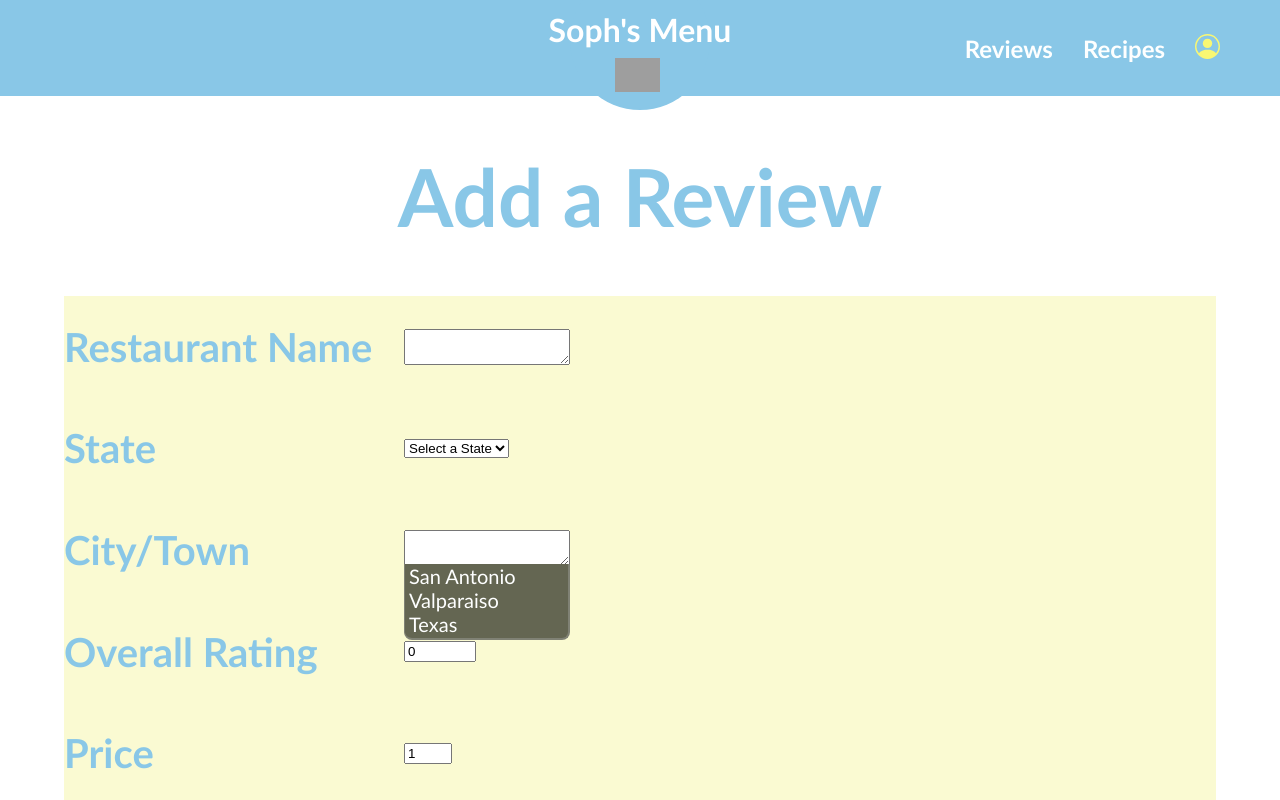
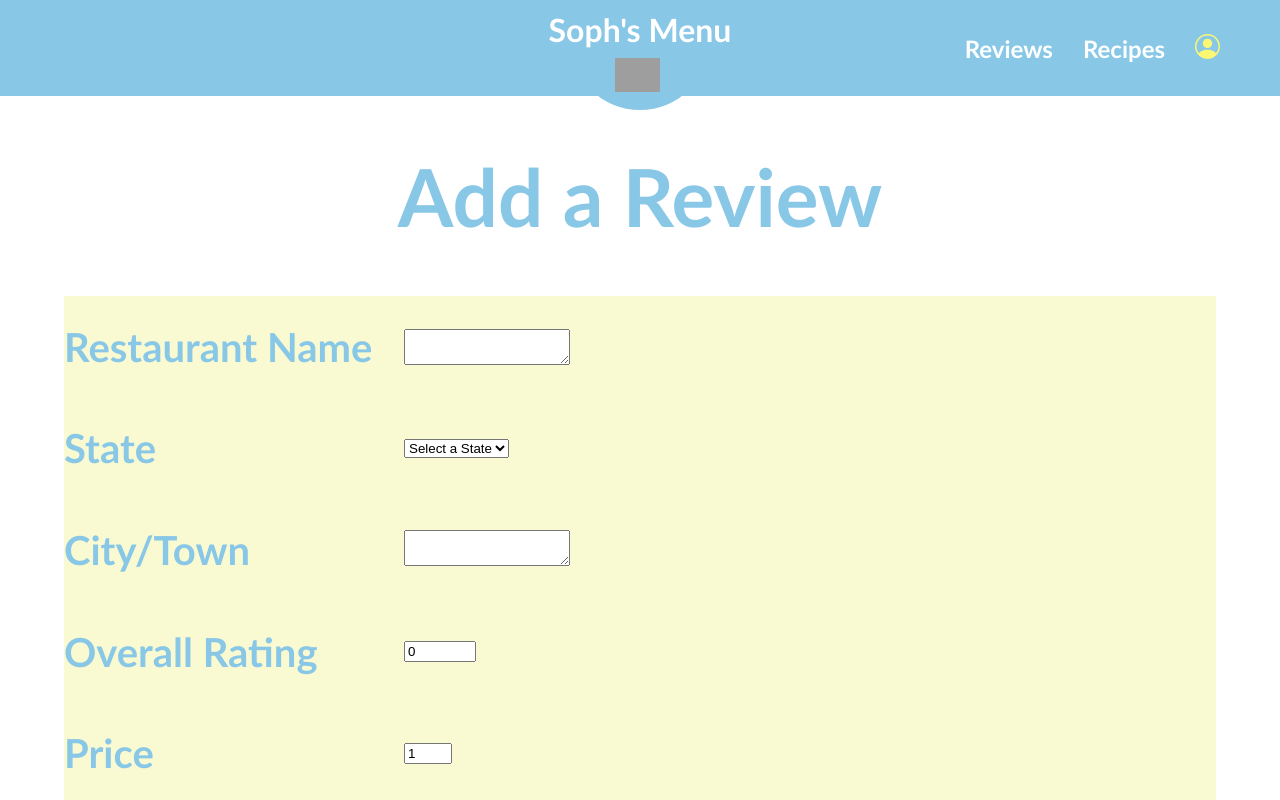
Before and after one commit to Smadden00/sophs-next-app, a Next.js app: page /reviews/addReview in a window 1280 px wide. Shown: the top 800 px of the page. Built offline with nearby package versions, Linux system fonts and the light colour scheme; grey boxes are pictures that could not be loaded.

Commit message:
feat/location functionality

```diff
--- a/components/dynamicImage.module.css
+++ b/components/dynamicImage.module.css
@@ -134,4 +134,5 @@
   height: 250px;
   width: auto;
   position: relative;
+  cursor: pointer;
 }
--- a/components/requests/sendReview.js
+++ b/components/requests/sendReview.js
@@ -1,20 +1,13 @@
 import HasSingleQuote from "../functions/hasSingleQuote";
+import SendReviewSafetyChecks from "../safetyChecks/sendReviewSafetyChecks";
 
-export default async function SendReview(router, restaurantName, overallRating, price, taste, experience, description) {
+export default async function SendReview(router, restaurantName, overallRating, price, taste, experience, description, state, city, cities) {
         try {
-            //perform initial safety checks on the data that the client gave
-            if(
-                restaurantName.trim() == '' &&
-                !(overallRating >= 0 && overallRating <= 10) &&
-                !(price >= 1 && price <= 4) &&
-                !(taste >= 0 && taste <= 10) &&
-                (!experience >= 0 && experience <= 10) &&
-                description.trim() == '' &&
-                HasSingleQuote(restaurantName) &&
-                HasSingleQuote(description)
-            ){
-                throw new Error('There is an error in the data that you input.')
+            const safetyResponse = SendReviewSafetyChecks(restaurantName, overallRating, price, taste, experience, description, city, cities);
+            if (safetyResponse != "No errors"){
+                throw new Error(safetyResponse)
             }
+
             const response = await fetch('/api/reviews', {
                 method: 'PUT',
                 body: JSON.stringify({
@@ -24,6 +17,8 @@ export default async function SendReview(router, restaurantName, overallRating,
                     taste: taste,
                     experience: experience,
                     description: description,
+                    city: city,
+                    state_code: state,
                     user_id_submitted: 1,
                     soph_submitted: false
                 })
--- a/components/reviewCard.module.css
+++ b/components/reviewCard.module.css
@@ -4,6 +4,7 @@
   width: 260px;
   background-color: var(--color7);
   box-shadow: 6px 6px 16px 0 rgba(0, 0, 0, 0.2);
+  cursor: pointer;
 }
 
 .reviewCardContainerHover{
--- /dev/null
+++ b/components/safetyChecks/sendReviewSafetyChecks.js
@@ -0,0 +1,26 @@
+import HasSingleQuote from "../functions/hasSingleQuote";
+
+export default function SendReviewSafetyChecks(restaurantName, overallRating, price, taste, experience, description, city, cities) {
+        //perform initial safety checks on the data that the client gave
+        if( !cities.includes(city) ){
+            return 'There is an error in the restaurant city. The city that is input is not in the list of cities.'
+        }else if( restaurantName.trim() == '' ){
+            return 'There is an error in the restaurant name. There must be a restaurant name.'
+        }else if( !(overallRating >= 0 && overallRating <= 10) ){
+            return 'There is an error in overall rating. The value must be between 0 and 10.'
+        }else if( !(price >= 1 && price <= 4) ){
+            return 'There is an error in price. The value must be between 1 and 4, inclusive.'
+        }else if( !(taste >= 0 && taste <= 10)){
+            return 'There is an error in taste. The value must be between 0 and 10.'
+        }else if( !(experience >= 0 && experience <= 10) ){
+            return 'There is an error in experience. The value must be between 0 and 10.'
+        }else if( description.trim() == '' ){
+            return 'There is an error in the description. You must input a value in description.'
+        }else if( HasSingleQuote(restaurantName) ){
+            return 'There is an error in the restaurant name. It cannot have any single quotes.'
+        }else if( HasSingleQuote(description) ){
+            return 'There is an error in the description. It cannot have any apostrophes or single quotes.'
+        } else {
+            return 'No errors'
+        }
+    };
--- a/components/searchCities.js
+++ b/components/searchCities.js
@@ -1,26 +1,27 @@
 import styles from "../pages/reviews/addReview/addReview.module.css"
-import { useState } from "react"
+import { useState, useEffect } from "react"
 import SearchCityOption from "./searchCityOption";
 
-export default function SearchCities({cities, value, callback}) {
+export default function SearchCities({cities, currCityVal, currCityValCallback}) {
 
-    const [searching, setSearching] = useState(true);
     const [optionHover, setOptionHover] = useState(false);
+    const [currentlySearching, setCurrentlySearching] = useState(true);
 
-    const cityOptions = ['San Antonio', 'Valparaiso', 'Texas']
-    const cityOptionDivs = cityOptions.map((city)=> {
+    const filteredCities = cities.filter((indivCityInList) => indivCityInList.toLowerCase().includes(currCityVal.toLowerCase()));
+    const cityOptionDivs = filteredCities.map((filteredCity)=> {
         return (
-            <SearchCityOption city={city} callback={callback} />
+            <SearchCityOption city={filteredCity} currCityValCallback={currCityValCallback} searchingCallback={setCurrentlySearching} key={filteredCity}/>
         )});
 
+    useEffect(() => {
+        setCurrentlySearching(true);
+      },[currCityVal]);
 
-    const citiesListDropdown = searching
-        ? (
+    const citiesListDropdown = (
             <div className={styles.citiesSearchDropdown}>
                 {cityOptionDivs}
             </div>
-          )
-        : undefined;
+          );
 
 
   return (
@@ -29,10 +30,10 @@ export default function SearchCities({cities, value, callback}) {
         <div className={styles.citySearchContainer}>
             <textarea
                 id="Cities"
-                value={value}
-                onChange={(e)=> callback(e.target.value)}
+                value={currCityVal}
+                onChange={(e)=> currCityValCallback(e.target.value)}
             />
-            {citiesListDropdown}
+            {currCityVal && currCityVal.length>1 && currentlySearching ? citiesListDropdown : undefined}
         </div>
     </div>
 )}
--- a/components/searchCityOption.js
+++ b/components/searchCityOption.js
@@ -1,14 +1,17 @@
 import styles from "../pages/reviews/addReview/addReview.module.css"
 import { useState } from "react"
 
-export default function SearchCityOption({city, callback}) {
+export default function SearchCityOption({city, currCityValCallback, searchingCallback}) {
 
     const [optionHover, setOptionHover] = useState(false);
 
   return (
     <div
         className={optionHover ? `${styles.cityOption} ${styles.cityOptionHover}` : styles.cityOption}
-        onClick={()=>callback(city)}
+        onClick={()=>{
+            currCityValCallback(city);
+            searchingCallback(false);
+        }}
         onMouseEnter={()=>setOptionHover(true)}
         onMouseLeave={()=>setOptionHover(false)}
     >
--- a/pages/api/reviews/index.js
+++ b/pages/api/reviews/index.js
@@ -15,8 +15,8 @@ export default async function handler(req, res){
         }
     } else if (method == "PUT"){
         try{
-            const {rest_name, o_rating, price, taste, experience, description} = JSON.parse(req.body);
-            const response = await pool.query(`INSERT INTO reviews(rest_name, o_rating, price, taste, experience, description, user_id_submitted, soph_submitted) VALUES ('${rest_name}', ${o_rating}, ${price}, ${taste}, ${experience}, '${description}', '1', FALSE);`);
+            const {rest_name, o_rating, price, taste, experience, description, city, state_code} = JSON.parse(req.body);
+            const response = await pool.query(`INSERT INTO reviews(rest_name, o_rating, price, taste, experience, description, city, state_code, user_id_submitted, soph_submitted) VALUES ('${rest_name}', ${o_rating}, ${price}, ${taste}, ${experience}, '${description}', '${city}', '${state_code}', '1', FALSE);`);
             res.status(200).json({message: response, body: req.body})
         } catch {
             res.status(500).json({message: "There was an error and we could not insert your review data.", })
--- a/pages/recipes/Recipes.module.css
+++ b/pages/recipes/Recipes.module.css
@@ -48,6 +48,7 @@
   padding: 10px;
   color: var(--color2);
   border: 1px solid var(--color2);
+  cursor: pointer;
 }
 
 .addButton:hover{
--- a/pages/reviews/Reviews.module.css
+++ b/pages/reviews/Reviews.module.css
@@ -49,6 +49,7 @@
   padding: 10px;
   color: var(--color2);
   border: 1px solid var(--color2);
+  cursor: pointer;
 }
 
 .addButton:hover{
--- a/pages/reviews/[id].js
+++ b/pages/reviews/[id].js
@@ -13,7 +13,7 @@ export default function Review() {
     const [reviewData, setReviewData] = useState([]);
     const [loading, setLoading] = useState(true);
 
-    const {rest_name, description, experience, o_rating, price, taste} = reviewData
+    const {rest_name, description, experience, o_rating, price, taste, city, state_code} = reviewData
 
     //Fetch the review data
     useEffect(() => {
@@ -39,7 +39,7 @@ export default function Review() {
                     <div className={styles.titleContainer}>
                         <h1 className={styles.title}>{rest_name}</h1>
                         <div className={styles.subTitleContainer}>
-                            <p>Location</p>
+                            <p>{city}, {state_code}</p>
                             <p>{BuildPriceSigns(price)}</p>
                             <p>Cuisines</p>
                         </div>
--- a/pages/reviews/addReview/addReview.module.css
+++ b/pages/reviews/addReview/addReview.module.css
@@ -68,8 +68,13 @@
     border-right: 2px solid #808275;
     margin-top: -6px;
     border-radius: 0 0 8px 8px;
-    padding: 0 4px 2px 4px;
+    padding: 2px 4px 2px 4px;
     color: var(--color7)
+}
+
+.cityOption{
+    padding: 3px;
+    border-radius: 2px;
 }
 
 .cityOptionHover {
--- a/pages/reviews/addReview/index.js
+++ b/pages/reviews/addReview/index.js
@@ -45,7 +45,7 @@ export default function Reviews() {
             <div className={styles.inputsContainer}>
                 <TextInput inputTitle="Restaurant Name" value={restaurantName} callback={setRestaurantName} />
                 <DropdownInput title={"State"} list={state_codes} value={state} callback={setState}/>
-                <SearchCities cities={cities} value={city} callback={setCity}/>
+                <SearchCities cities={cities} currCityVal={city} currCityValCallback={setCity}/>
                 <NumberInput range={10} inputTitle="Overall Rating" value={overallRating} callback={setOverallRating} />
                 <NumberInput range={4} inputTitle="Price" value={price} callback={setPrice} />
                 <NumberInput range={10} inputTitle="Taste" value={taste} callback={setTaste} />
@@ -56,7 +56,7 @@ export default function Reviews() {
                 type="button"
                 value="Submit Review"
                 onClick={() => {
-                    SendReview(router, restaurantName, overallRating, price, taste, experience, description);
+                    SendReview(router, restaurantName, overallRating, price, taste, experience, description, state, city, cities);
                 }}
             />
         </div>
```
